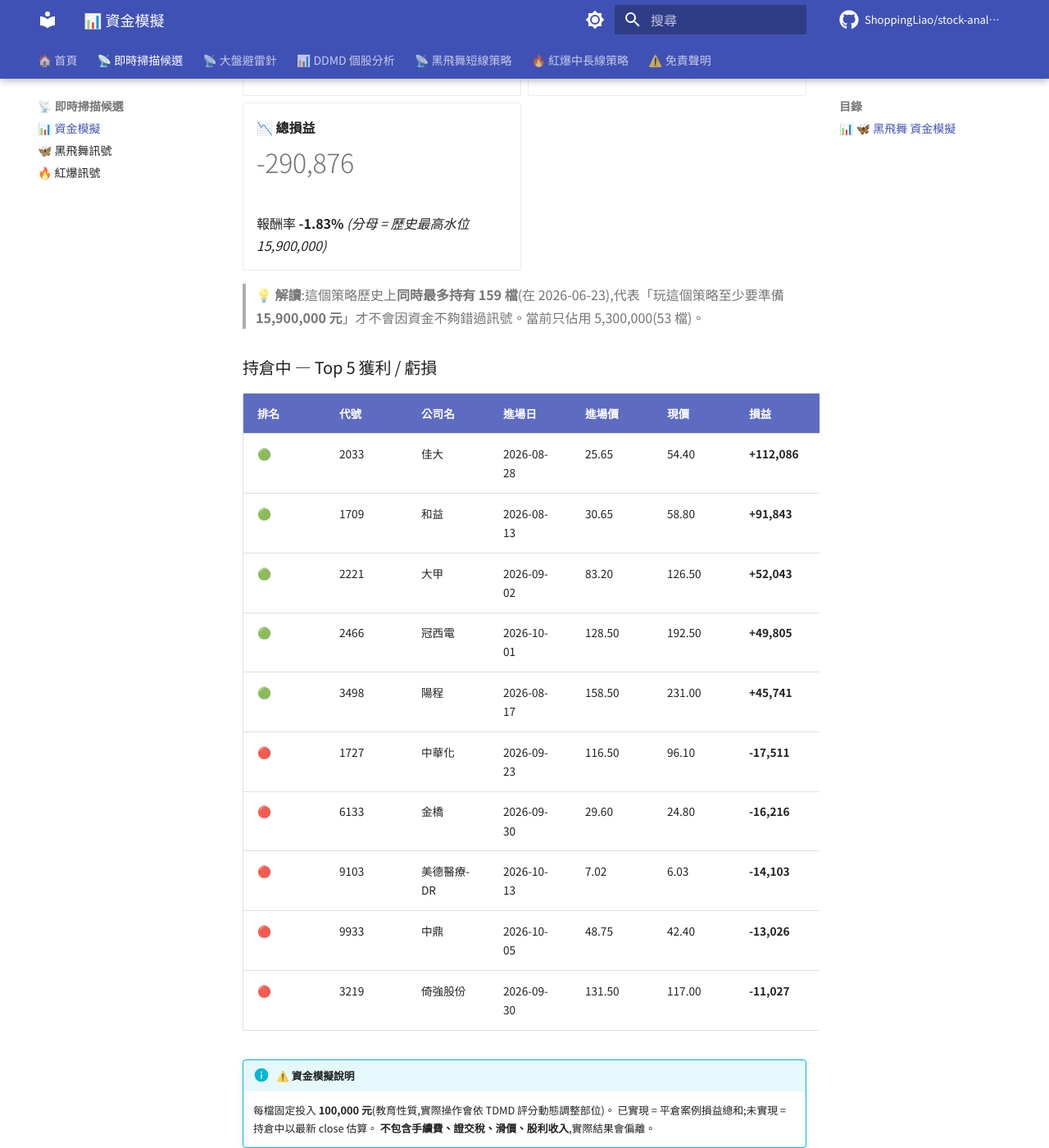
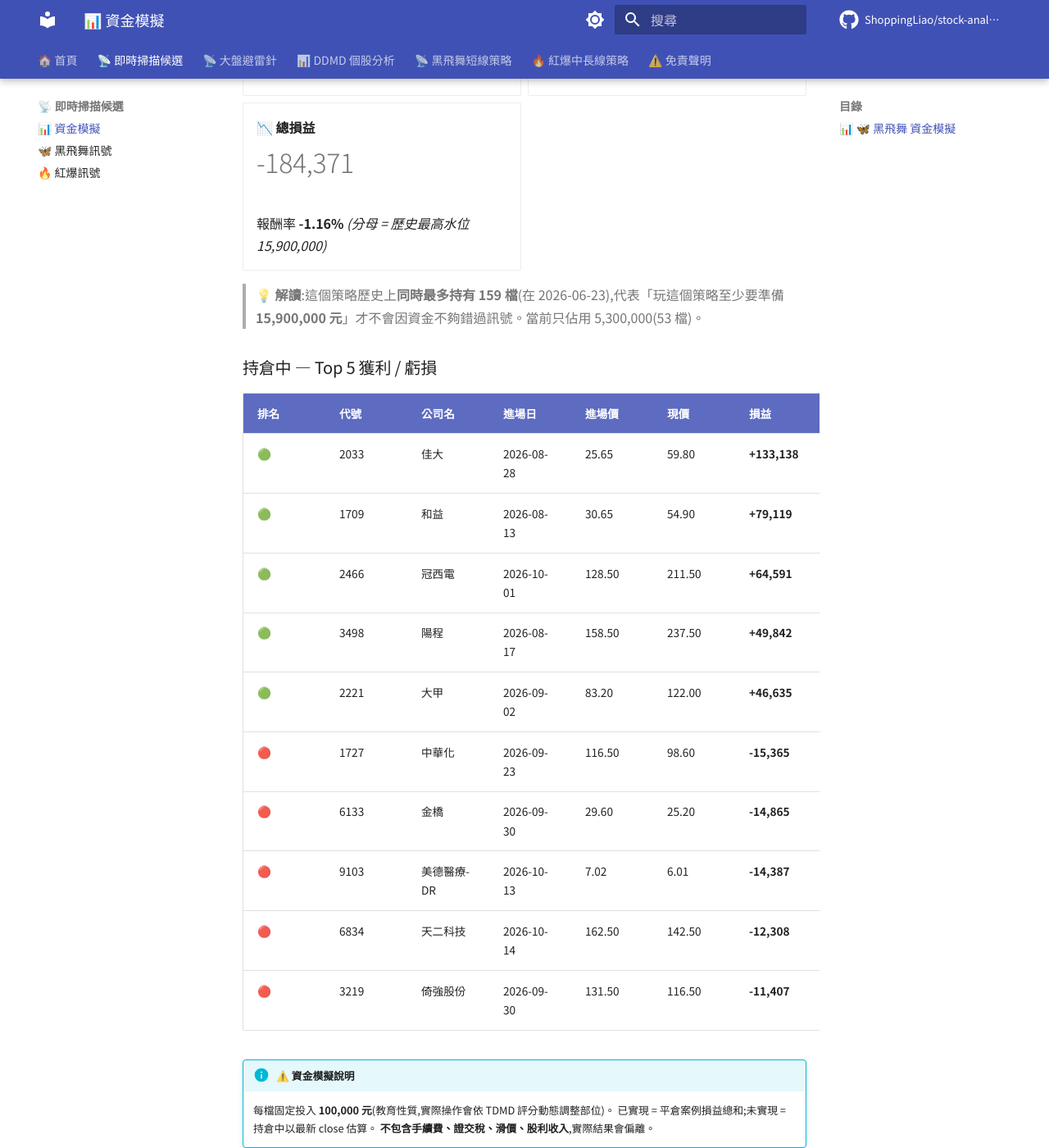
Before and after one commit to ShoppingLiao/stock-analysis-public, an MkDocs documentation site: the page built from docs/signals_capital.md, in a window 1280 px wide and 1400 px high, scrolled down 2260 px. Shown: the whole window at 82% size. Built offline with MkDocs 1.6.1 and Material for MkDocs 9.7.7, drawn with Linux system fonts in a browser that asks for light colours; comment, search, counter and statistics services are not loaded; some of the changed text lies outside the part shown.

Commit message:
docs(signals): update BB + RB + capital (2026-10-16)

```diff
--- a/docs/signals_capital.md
+++ b/docs/signals_capital.md
@@ -29,21 +29,21 @@
 
 -   **🟢 已實現損益**
 
-    # +688,162
+    # +689,577
 
     勝率 32.5% / 360 檔已平倉
 
 -   **🟡 未實現損益**
 
-    # +18,300
+    # +22,754
 
     持倉 5 檔(現價 vs 進場價)
 
 -   **📈 總損益**
 
-    # +706,462
+    # +712,332
 
-    報酬率 **+10.24%** _(分母 = 歷史最高水位 6,900,000)_
+    報酬率 **+10.32%** _(分母 = 歷史最高水位 6,900,000)_
 
 </div>
 
@@ -53,11 +53,11 @@
 
 | 排名 | 代號 | 公司名 | 進場日 | 進場價 | 現價 | 損益 | 損益% |
 |------|------|--------|--------|--------|------|------|-------|
-| 🟢 | 6213 | 聯茂 | 2026-10-01 | 639.00 | 799.00 | **+25,039** | **+25.04%** |
-| 🔴 | 6108 | 競國 | 2026-10-16 | 30.50 | 29.20 | **-4,262** | **-4.26%** |
-| 🔴 | 6548 | 長科* | 2026-10-15 | 83.40 | 82.20 | **-1,439** | **-1.44%** |
-| 🔴 | 2103 | 台橡 | 2026-10-13 | 28.90 | 28.60 | **-1,038** | **-1.04%** |
-| 🔴 | 8050 | 廣積 | 2026-10-15 | 65.20 | 65.20 | **-0** | **-0.00%** |
+| 🟢 | 6213 | 聯茂 | 2026-10-01 | 639.00 | 774.00 | **+21,127** | **+21.13%** |
+| 🟢 | 6108 | 競國 | 2026-10-16 | 30.50 | 30.85 | **+1,148** | **+1.15%** |
+| 🟢 | 8050 | 廣積 | 2026-10-15 | 65.20 | 65.40 | **+307** | **+0.31%** |
+| 🟢 | 2103 | 台橡 | 2026-10-13 | 28.90 | 28.95 | **+173** | **+0.17%** |
+| 🟢 | 6548 | 長科* | 2026-10-15 | 83.40 | 83.40 | **+0** | **+0.00%** |
 
 !!! info "⚠️ 資金模擬說明"
     每檔固定投入 **100,000 元**(教育性質,實際操作會依 TDMD 評分動態調整部位)。
@@ -92,15 +92,15 @@
 
 -   **🟡 未實現損益**
 
-    # +473,788
+    # +580,293
 
     持倉 53 檔(現價 vs 進場價)
 
 -   **📉 總損益**
 
-    # -290,876
+    # -184,371
 
-    報酬率 **-1.83%** _(分母 = 歷史最高水位 15,900,000)_
+    報酬率 **-1.16%** _(分母 = 歷史最高水位 15,900,000)_
 
 </div>
 
@@ -110,16 +110,16 @@
 
 | 排名 | 代號 | 公司名 | 進場日 | 進場價 | 現價 | 損益 | 損益% |
 |------|------|--------|--------|--------|------|------|-------|
-| 🟢 | 2033 | 佳大 | 2026-08-28 | 25.65 | 54.40 | **+112,086** | **+112.09%** |
-| 🟢 | 1709 | 和益 | 2026-08-13 | 30.65 | 58.80 | **+91,843** | **+91.84%** |
-| 🟢 | 2221 | 大甲 | 2026-09-02 | 83.20 | 126.50 | **+52,043** | **+52.04%** |
-| 🟢 | 2466 | 冠西電 | 2026-10-01 | 128.50 | 192.50 | **+49,805** | **+49.81%** |
-| 🟢 | 3498 | 陽程 | 2026-08-17 | 158.50 | 231.00 | **+45,741** | **+45.74%** |
-| 🔴 | 1727 | 中華化 | 2026-09-23 | 116.50 | 96.10 | **-17,511** | **-17.51%** |
-| 🔴 | 6133 | 金橋 | 2026-09-30 | 29.60 | 24.80 | **-16,216** | **-16.22%** |
-| 🔴 | 9103 | 美德醫療-DR | 2026-10-13 | 7.02 | 6.03 | **-14,103** | **-14.10%** |
-| 🔴 | 9933 | 中鼎 | 2026-10-05 | 48.75 | 42.40 | **-13,026** | **-13.03%** |
-| 🔴 | 3219 | 倚強股份 | 2026-09-30 | 131.50 | 117.00 | **-11,027** | **-11.03%** |
+| 🟢 | 2033 | 佳大 | 2026-08-28 | 25.65 | 59.80 | **+133,138** | **+133.14%** |
+| 🟢 | 1709 | 和益 | 2026-08-13 | 30.65 | 54.90 | **+79,119** | **+79.12%** |
+| 🟢 | 2466 | 冠西電 | 2026-10-01 | 128.50 | 211.50 | **+64,591** | **+64.59%** |
+| 🟢 | 3498 | 陽程 | 2026-08-17 | 158.50 | 237.50 | **+49,842** | **+49.84%** |
+| 🟢 | 2221 | 大甲 | 2026-09-02 | 83.20 | 122.00 | **+46,635** | **+46.63%** |
+| 🔴 | 1727 | 中華化 | 2026-09-23 | 116.50 | 98.60 | **-15,365** | **-15.36%** |
+| 🔴 | 6133 | 金橋 | 2026-09-30 | 29.60 | 25.20 | **-14,865** | **-14.86%** |
+| 🔴 | 9103 | 美德醫療-DR | 2026-10-13 | 7.02 | 6.01 | **-14,387** | **-14.39%** |
+| 🔴 | 6834 | 天二科技 | 2026-10-14 | 162.50 | 142.50 | **-12,308** | **-12.31%** |
+| 🔴 | 3219 | 倚強股份 | 2026-09-30 | 131.50 | 116.50 | **-11,407** | **-11.41%** |
 
 !!! info "⚠️ 資金模擬說明"
     每檔固定投入 **100,000 元**(教育性質,實際操作會依 TDMD 評分動態調整部位)。
@@ -146,21 +146,21 @@
 
 -   **🟢 已實現損益**
 
-    # -76,502
+    # -75,087
 
-    BB +688,162 + RB -764,664
+    BB +689,577 + RB -764,664
 
 -   **🟡 未實現損益**
 
-    # +492,088
+    # +603,047
 
-    BB +18,300 + RB +473,788
+    BB +22,754 + RB +580,293
 
 -   **📈 總損益**
 
-    # +415,586
+    # +527,961
 
-    報酬率 **+1.82%** _(分母 = 兩策略歷史最高水位)_
+    報酬率 **+2.32%** _(分母 = 兩策略歷史最高水位)_
 
 </div>
 
```
Also changed, not shown: docs/signals_black_butterfly.md (+7 -6 lines).
